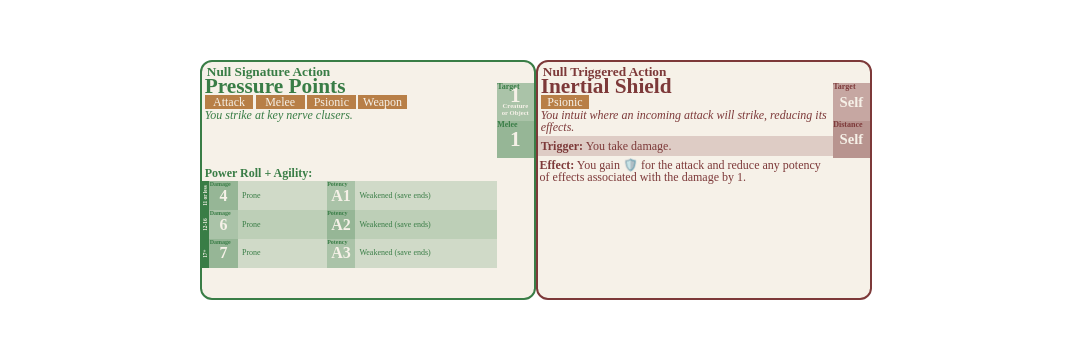
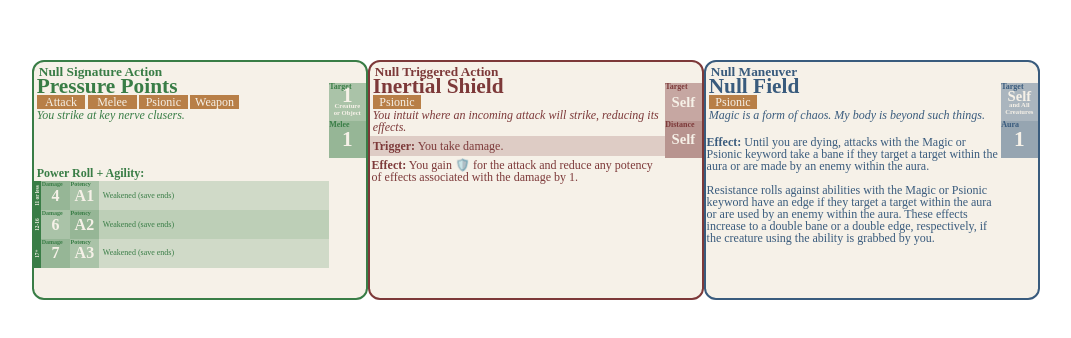
Before and after one commit to Cal-El/Draw-Steel-Ability-Cards, a React (Vite) app: page / in a window 1280 px wide. Shown: the part 220-558 px from the top of the page, without its empty margins (104-1175 px from the left). Built offline with nearby package versions, Linux system fonts and the light colour scheme; what tailwindcss-opentype would draw is missing.

Commit message:
Add support for Self and All Creatures

```diff
--- a/src/App.tsx
+++ b/src/App.tsx
@@ -29,8 +29,8 @@ function App() {
                             hasPotency: true,
                             potencyValue: 'A1',
                             potencyEffect: 'Weakened (save ends)',
-                            hasGeneralEffect: true,
-                            generalEffect: 'Prone',
+                            hasGeneralEffect: false,
+                            generalEffect: '',
                         },
                         t2: {
                             hasDamage: true,
@@ -39,8 +39,8 @@ function App() {
                             hasPotency: true,
                             potencyValue: 'A2',
                             potencyEffect: 'Weakened (save ends)',
-                            hasGeneralEffect: true,
-                            generalEffect: 'Prone',
+                            hasGeneralEffect: false,
+                            generalEffect: '',
                         },
                         t3: {
                             hasDamage: true,
@@ -49,8 +49,8 @@ function App() {
                             hasPotency: true,
                             potencyValue: 'A3',
                             potencyEffect: 'Weakened (save ends)',
-                            hasGeneralEffect: true,
-                            generalEffect: 'Prone',
+                            hasGeneralEffect: false,
+                            generalEffect: '',
                         },
                     },
                 ],
@@ -92,6 +92,31 @@ function App() {
                     },
                 ],
             }} />
+            <AbilityCard card={{
+                type: 'Maneuver',
+                source: 'Null',
+                title: 'Null Field',
+                keywords: [
+                    'Psionic',
+                ],
+                flavour: 'Magic is a form of chaos. My body is beyond such things.',
+                statements: [
+                    {
+                        key: "Effect",
+                        value: "Until you are dying, attacks with the Magic or Psionic keyword take a bane if they target a target within the aura or are made by an enemy within the aura. \n\n" +
+                            "Resistance rolls against abilities with the Magic or Psionic keyword have an edge if they target a target within the aura or are used by an enemy within the aura. These effects increase to a double bane or a double edge, respectively, if the creature using the ability is grabbed by you.",
+                    },
+                ],
+                hasCost: false,
+                cost: null,
+                target: 'Self and All Creatures',
+                distance: [
+                    {
+                        distanceHeader: 'Aura',
+                        distanceValue: '1',
+                    },
+                ],
+            }} />
         </div>
     </>
   )
--- a/src/components/ability-card/ability-card.tsx
+++ b/src/components/ability-card/ability-card.tsx
@@ -149,7 +149,7 @@ function blockStatement(card: ability_card, kv: key_value_statement) {
     return (
         <div className={`flex`}>
             <div className={`w-[2pt]`}></div>
-            <p className={`text-[9pt] font-body ${actionTextColorStyle[card.type]} leading-none`}><b>{kv.key}:</b> {kv.value}</p>
+            <p className={`text-[9pt] font-body ${actionTextColorStyle[card.type]} leading-none whitespace-pre-line`}><b>{kv.key}:</b> {kv.value}</p>
         </div>
     )
 }
@@ -195,6 +195,25 @@ function targetBlock(card: ability_card) {
                     <div
                         className={`text-[5pt] font-body font-bold text-cardback leading-none small-caps text-center`}>or
                         Object
+                    </div>
+                </div>
+            </div>
+        )
+    } else if (card.target === 'Self and All Creatures') {
+        return (
+            <div className={`relative  ${actionBg40ColorStyle[card.type]} w-[28pt] h-[28pt]`}>
+                <div
+                    className={`absolute top-0 left-0 text-[6pt] font-body font-bold ${actionTextColorStyle[card.type]} leading-none small-caps indent-[0.4pt]`}>Target
+                </div>
+                <div className={`absolute inset-0 flex flex-col justify-center items-center w-full h-full pt-[2pt]`}>
+                    <div
+                        className={`text-[11pt] font-body font-bold text-cardback leading-[8pt] small-caps text-center`}>Self
+                    </div>
+                    <div
+                        className={`text-[5pt] font-body font-bold text-cardback leading-none small-caps text-center`}>and All
+                    </div>
+                    <div
+                        className={`text-[5pt] font-body font-bold text-cardback leading-none small-caps text-center`}>Creatures
                     </div>
                 </div>
             </div>
```
